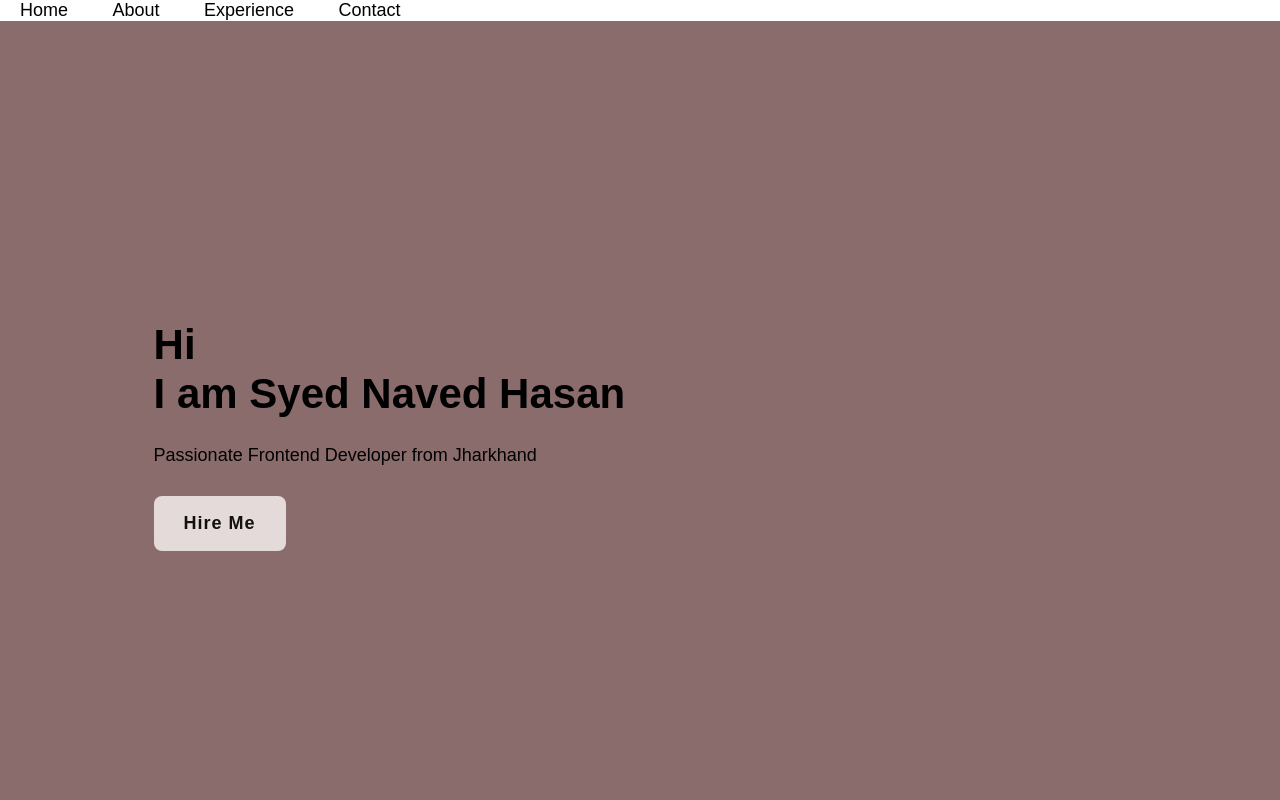
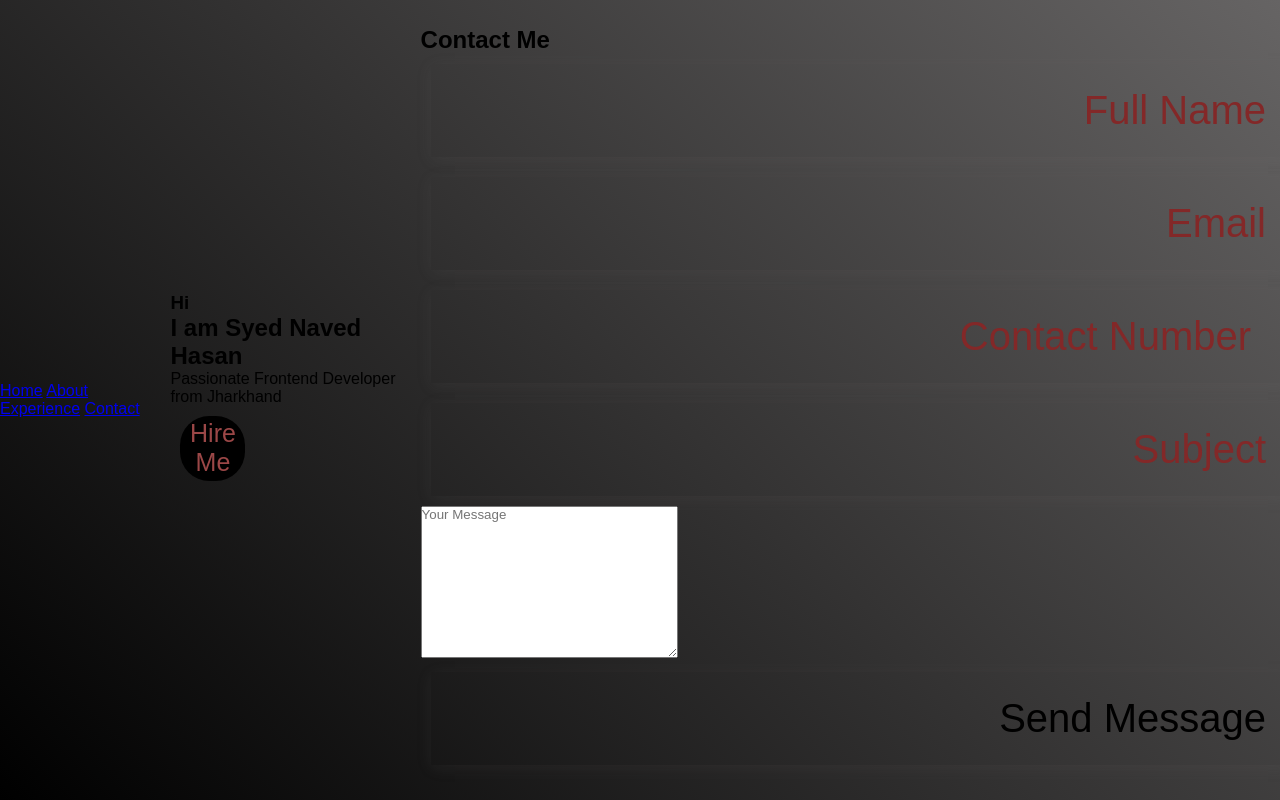
Before and after one commit to syednaved21/demo, a plain HTML site: page index.html in a window 1280 px wide. Shown: the top 800 px of the page. Drawn offline with Linux system fonts and the light colour scheme.

Commit message:
Add files via upload

```diff
--- a/style.css
+++ b/style.css
@@ -1,103 +1,54 @@
-*{padding: 0; margin: 0; box-sizing: border-box; text-decoration: none; font-family: 'poppins',sans-serif; list-style: none;}
 
-.navbar a{
-    font-size: 18px;
-    color: black;
-    font-family: 500;
-    margin: 0 20px;
-    border-bottom: 3px solid transparent;
-    transition: 0.3s ease;
+*{ padding:0; margin:0; box-sizing: border-box; font-family:'poppins',sans-serif;}
+body{
+    width: 100%;
+    height:100vh;
+    display: flex;
+    justify-content:center;
+    align-items:center;
+    background:linear-gradient(45deg,black,rgb(102, 100, 100));
 }
 
-.navbar a:hover,.navbar a.active{
-    color: rgb(20, 19, 19);
-    border-bottom: 3px solid rgb(19, 18, 18);
-}
-.home{
-    width: 100%;
-    min-height: 100vh;
-    background-color: rgb(139, 108, 108);
-    display: flex;
-    align-items: center;
-    gap: 7em;
-    padding: 30px 12% 0;
-}
-.home-content{
-    max-width: 800px;
-}
-.home-content h3{
-    font-size: 42px;
-}
-.home-content h1{
-    font-size: 42px;
-    line-height: 1.2;
-}
-.home-content p{
-    font-size: 18px;
-    margin: 25px 0 30px;
-}
-.btn-box{
-    width: 345px;
-    display: flex;
-    gap: 2em;
-}
-.btn-1{
-    padding: 15px 28px;
-    background-color:rgb(228, 218, 218);
-    color: rgb(19, 17, 16);
-    border: 2px solid transparent;
-    border-radius: 8px;
-    font-size: 18px;
-    letter-spacing: 1px;
-    font-weight: 600;
-    transition: 0.2s ease;
-    cursor: pointer;
-}
-.btn-1:hover{
-    background-color: whitesmoke;
-    color: brown;
-    border: 2px solid black;
-}
-.img-box img{
-    border-radius: 25%;
-    width: 250px;
-}
-::-webkit-scrollbar{
-    width: 15px;
-}
-::-webkit-scrollbar-thumb{
-    background-color: firebrick;
-}
-::-webkit-scrollbar-track{
-    background-color: black;
-    width: 50px;
-}
-.contact-form h2{
-    text-align: center;
-    margin-top: 3em;
-    margin-bottom: 1em;
-    font-size: 30px;
-}
-.contact-form form{
-    max-width: 50em;
-    text-align: center;
-    margin: 1rem auto;
-    margin-bottom: 3em;
+.calculator{
+    border: 1px solid silver;
+    padding: 16px;
+    border-radius: 10px;
+    background: transparent;
+    box-shadow: 0px 3px 15px rgba(98, 99, 100, 0.4);
 }
 
-.contact-form form .input-box{
-    display: flex;
-    justify-content: center;
-    flex-wrap: wrap;
+input{
+    width: 100%;
+    border: none;
+    padding: 24px;
+    margin: 10px;
+    background: transparent;
+    box-shadow: 0px 3px 15px rgba(126, 123, 123, 0.1);
+    font-size: 40px;
+    text-align: right;
+    cursor: pointer;
+
 }
-.contact-form form , .input-box input,
-.contact-form form textarea{
-    width: 90%;
-    padding: 1.4em;
-    font-size: 16px;
-    color: black;
-    background: whitesmoke;
-    border-radius: .5rem;
-    margin:  1rem 0;
-    resize:none;
+input::placeholder{
+    color:#832828;
 }
+
+button{
+    border: none;
+    width: 65px;
+    height: 65px;
+    margin: 10px;
+    border-radius:45%;
+    background: black;
+    color:rgb(155, 71, 71);
+    font-size: 25px;
+    box-shadow: -8px -8px 15px rgba(255,255,255,);
+    cursor: pointer;
+
+}
+.equalBtn{
+    background-color: white;
+}
+.operator{
+    color: white;
+}
```
